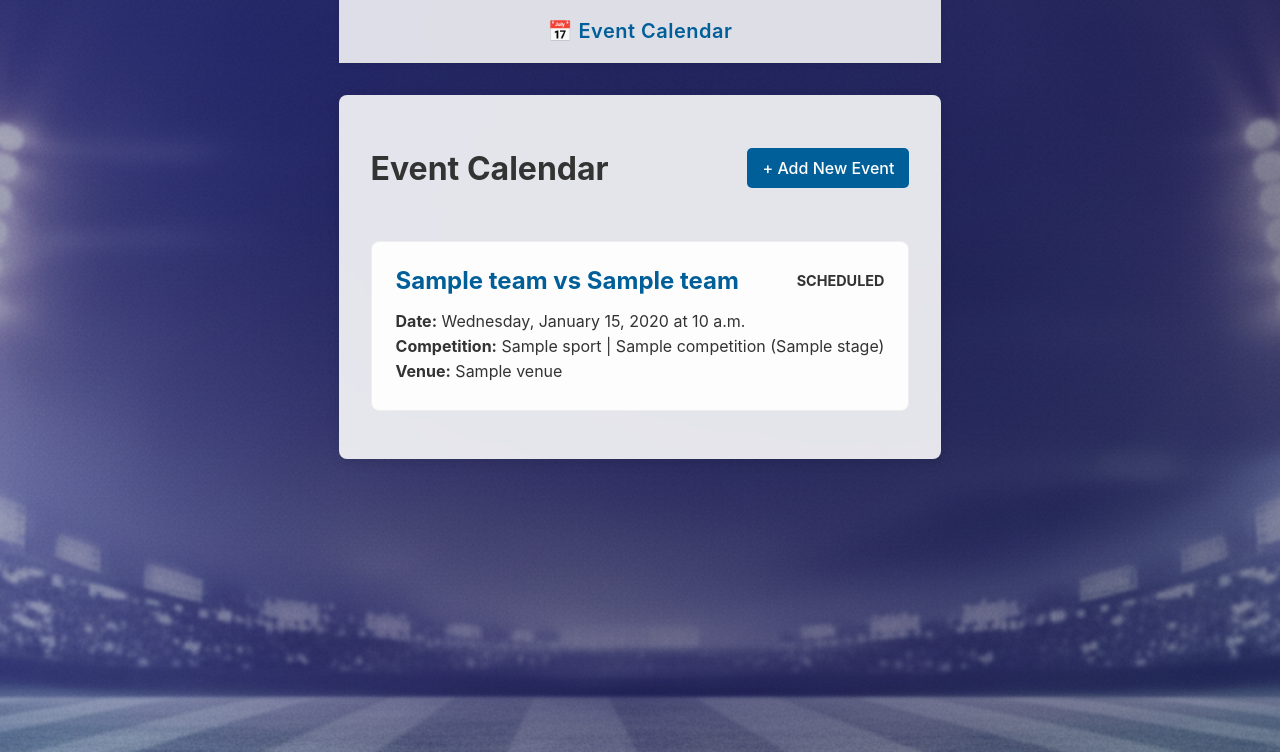
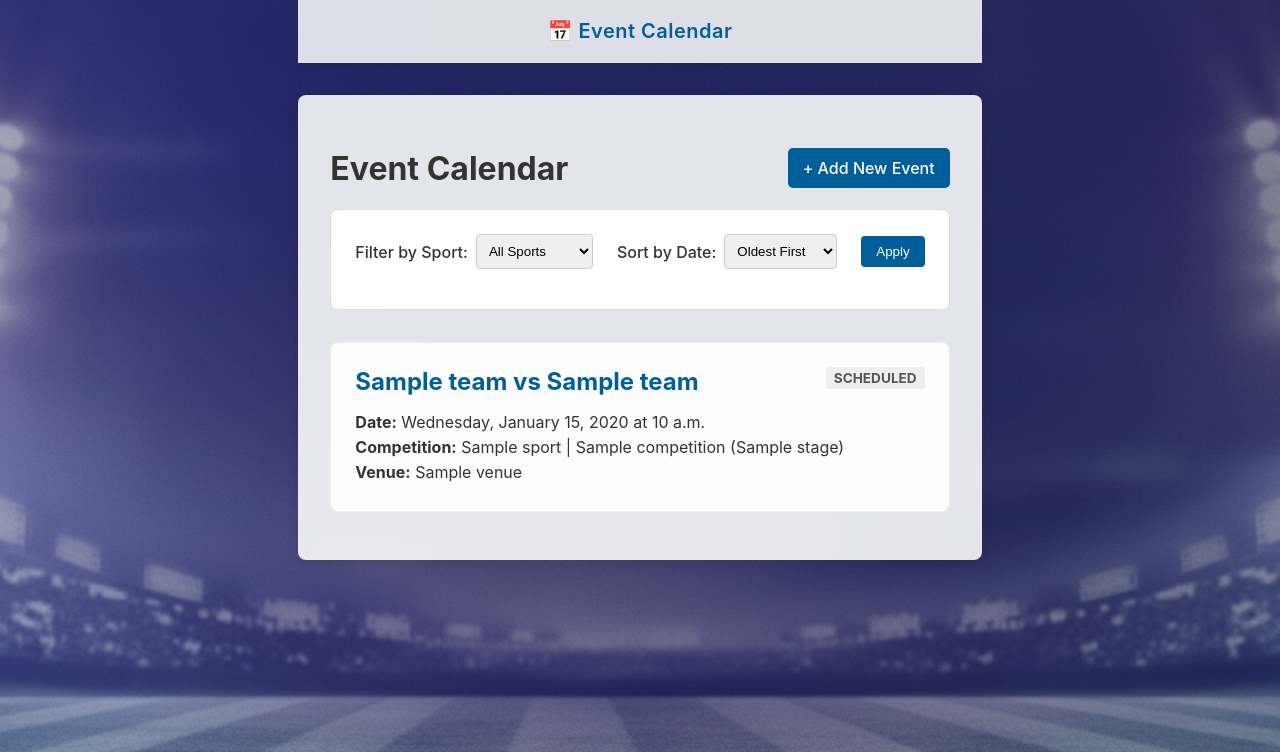
Before and after one commit to olegicks/sports-calendar, a Django app: page / in a window 1280 px wide. Shown: the top 752 px of the page. Run offline with Django 5.2, Linux system fonts and the light colour scheme; tables that the repository leaves empty hold one stand-in row (values such as "Sample post").

Commit message:
feat: add sport filter and date sorting to event list

```diff
--- a/events/views.py
+++ b/events/views.py
@@ -10,13 +10,34 @@
     context_object_name = 'events'
 
     def get_queryset(self):
-        return Event.objects.all().select_related(
+        queryset = Event.objects.all().select_related(
             'stage__competition__sport',
             'home_team',
             'away_team',
-            'venue',
-            'winner'
-        ).order_by('start_datetime')
+            'venue'
+        )
+
+        sport_filter = self.request.GET.get('sport')
+        if sport_filter:
+            queryset = queryset.filter(stage__competition__sport__name__iexact=sport_filter)
+
+        sort_order = self.request.GET.get('sort', 'asc')
+        if sort_order == 'desc':
+            queryset = queryset.order_by('-start_datetime')
+        else:
+            queryset = queryset.order_by('start_datetime')
+
+        return queryset
+
+    def get_context_data(self, **kwargs):
+        context = super().get_context_data(**kwargs)
+        context['available_sports'] = Event.objects.order_by(
+            'stage__competition__sport__name'
+        ).values_list(
+            'stage__competition__sport__name', flat=True
+        ).distinct()
+        context['current_sort'] = self.request.GET.get('sort', 'asc')
+        return context
 
 
 class EventCreateView(CreateView):
--- a/templates/events/event_list.html
+++ b/templates/events/event_list.html
@@ -1,45 +1,81 @@
 {% extends "base.html" %}
+
+{% block title %}Event List{% endblock %}
 
 {% block head %}
     <style>
         .event {
-            background: #fdfdfd;
-            border: 1px solid #eee;
-            border-radius: 8px;
-            padding: 1.5em;
-            margin-bottom: 1em;
-            transition: box-shadow 0.2s ease-in-out;
+            background: #fdfdfd; border: 1px solid #eee; border-radius: 8px;
+            padding: 1.5em; margin-bottom: 1em; transition: box-shadow 0.2s ease-in-out;
         }
-        .event:hover {
-            box-shadow: 0 4px 10px rgba(0,0,0,0.05);
+        .event:hover { box-shadow: 0 4px 10px rgba(0,0,0,0.05); }
+        .event-header {
+            display: flex; justify-content: space-between;
+            align-items: flex-start; gap: 1em;
         }
-        .event-header { display: flex; justify-content: space-between; align-items: center; }
-        .event-header h2 { margin: 0; color: #005f99; }
-        .event-header .status { font-weight: bold; text-transform: uppercase; font-size: 0.9em; }
+        .event-header h2 { margin: 0; color: #005f99; flex-grow: 1; }
+        .event-header .status {
+            font-weight: bold; text-transform: uppercase; font-size: 0.85em;
+            color: #555; background-color: #eee; padding: 3px 8px;
+            border-radius: 4px; white-space: nowrap; flex-shrink: 0;
+        }
         .event-details { margin-top: 1em; }
         .event-details p { margin: 5px 0; color: #333; }
         .event-result { margin-top: 1em; border-top: 1px dashed #eee; padding-top: 1em; }
+
+        .filters {
+            background: #fff; padding: 1.5em; margin-bottom: 2em;
+            border: 1px solid #ddd; border-radius: 8px;
+        }
+        .filter-controls {
+            display: flex; gap: 1.5em; align-items: center; flex-wrap: wrap;
+            margin-bottom: 1em;
+        }
+        .filter-controls > div { display: flex; align-items: center; }
+        .filters label { font-weight: 500; margin-right: 0.5em;}
+        .filters select { padding: 8px; border: 1px solid #ccc; border-radius: 4px; }
+        .filters button {
+            background-color: #005f99; color: white; padding: 8px 15px;
+            border: none; border-radius: 4px; cursor: pointer;
+        }
     </style>
 {% endblock %}
-
 
 {% block content %}
     <div style="display: flex; justify-content: space-between; align-items: center;">
         <h1>Event Calendar</h1>
-
-        <a href="{% url 'events:event-create' %}" style="
-            background-color: #005f99;
-            color: white;
-            padding: 10px 15px;
-            text-decoration: none;
-            border-radius: 5px;
-            font-weight: 500;">
+        <a href="{% url 'events:event-create' %}" style="background-color: #005f99; color: white; padding: 10px 15px; text-decoration: none; border-radius: 5px; font-weight: 500;">
             + Add New Event
         </a>
     </div>
 
-    <div id="event-list" style="margin-top: 2em;">
+    <form method="GET" action="{% url 'events:event-list' %}" class="filters">
+        <div class="filter-controls">
+            <div>
+                <label for="sport">Filter by Sport:</label>
+                <select name="sport" id="sport">
+                    <option value="">All Sports</option>
+                    {% for sport_name in available_sports %}
+                        <option value="{{ sport_name }}" {% if sport_name == request.GET.sport %}selected{% endif %}>
+                            {{ sport_name }}
+                        </option>
+                    {% endfor %}
+                </select>
+            </div>
 
+            <div>
+                <label for="sort">Sort by Date:</label>
+                <select name="sort" id="sort">
+                    <option value="asc" {% if current_sort == 'asc' %}selected{% endif %}>Oldest First</option>
+                    <option value="desc" {% if current_sort == 'desc' %}selected{% endif %}>Newest First</option>
+                </select>
+            </div>
+
+            <button type="submit">Apply</button>
+        </div>
+    </form>
+
+    <div id="event-list">
         {% if events %}
             {% for event in events %}
                 <div class="event">
@@ -59,7 +95,6 @@
                             <strong>Date:</strong>
                             {{ event.start_datetime|date:"l, F j, Y" }} at {{ event.start_datetime|time:"P" }}
                         </p>
-
                         {% if event.stage %}
                         <p>
                             <strong>Competition:</strong>
@@ -68,7 +103,6 @@
                             ({{ event.stage.name }})
                         </p>
                         {% endif %}
-
                         {% if event.venue %}
                         <p>
                             <strong>Venue:</strong>
@@ -76,12 +110,11 @@
                         </p>
                         {% endif %}
                     </div>
-
                     {% if event.status == 'played' %}
                     <div class="event-result">
                         <p>
                             <strong>Result:</strong>
-                            {{ event.home_goals }} - {{ event.away_goals }}
+                            {{ event.home_goals|default:"N/A" }} - {{ event.away_goals|default:"N/A" }}
                             (Winner: {% if event.winner %}{{ event.winner.name }}{% else %}N/A{% endif %})
                         </p>
                     </div>
@@ -89,13 +122,11 @@
                 </div>
             {% endfor %}
         {% else %}
-            <p>No events found in the calendar.</p>
+            <p>No events found{% if request.GET.sport or request.GET.sort %} matching your criteria{% endif %}.</p>
             <p>
-                (Note: Try adding some data via the
-                <a href="/admin/">admin panel</a> first, or add a
-                <a href="{% url 'events:event-create' %}">new event</a>.)
+                Try clearing the filters/sort or add a
+                <a href="{% url 'events:event-create' %}">new event</a>.
             </p>
         {% endif %}
-
     </div>
 {% endblock %}
```
